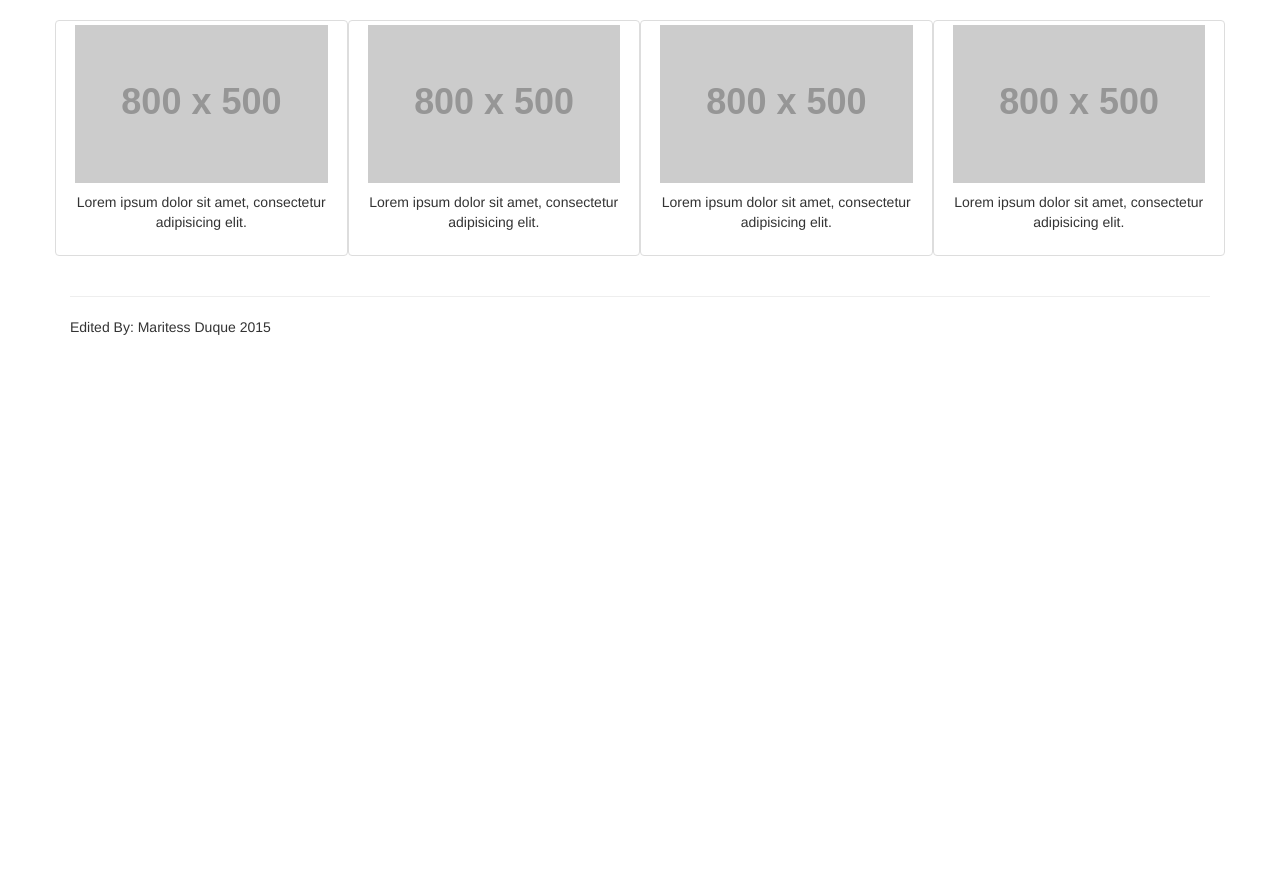
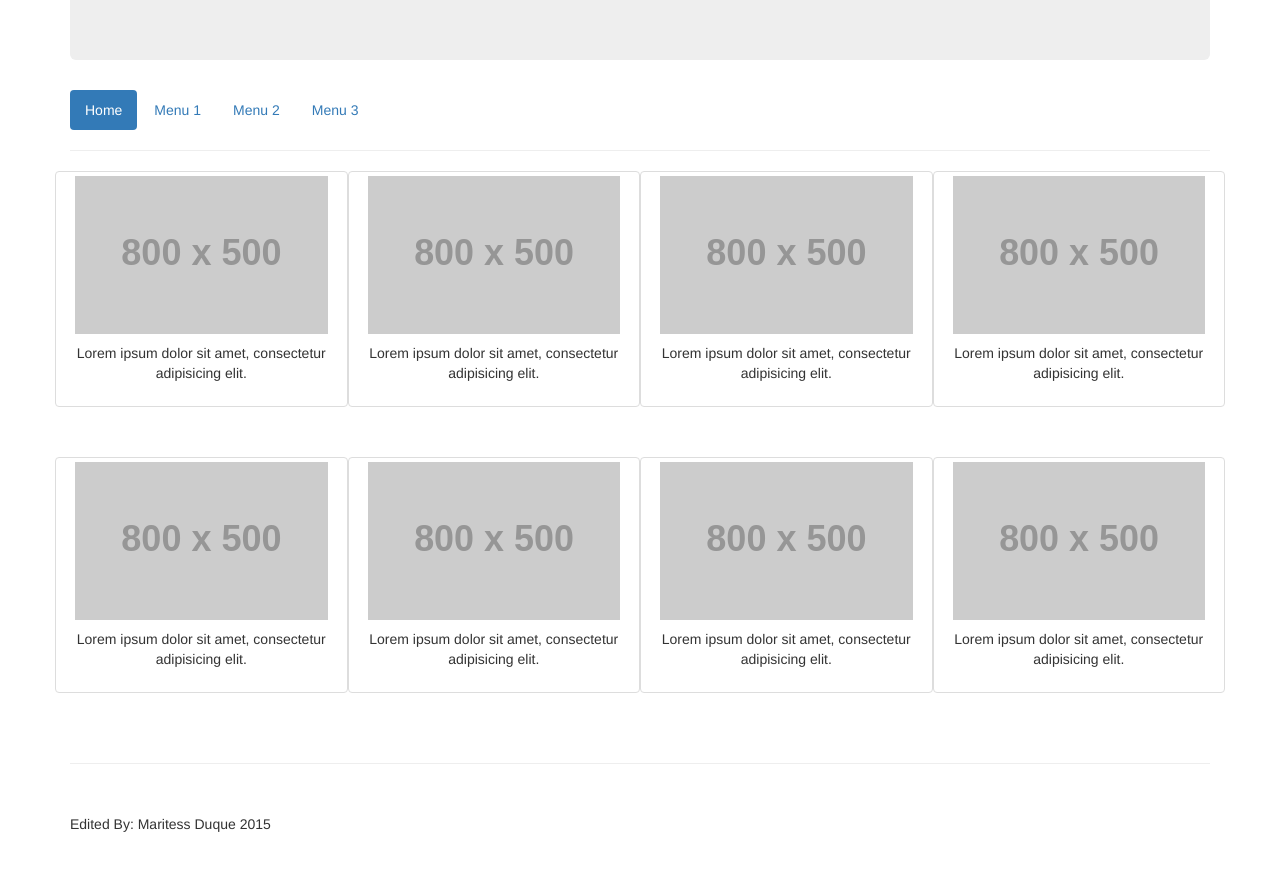
Before and after one commit to tetduque/Duque_Maritess_odigo_exam, a plain HTML site: page index.html in a window 1280 px wide. Shown: the part 250-1144 px from the top of the page. Before the commit the page ends 800 px from the top, so only its background shows below. Drawn offline with nearby package versions, Linux system fonts and the light colour scheme; placeholder pictures from the web are drawn by us.

Commit message:
fixing layout
add heroic-feautures.css

```diff
--- /dev/null
+++ b/css/heroic-features.css
@@ -0,0 +1,21 @@
+/*!
+ * Start Bootstrap - Heroic Features HTML Template (http://startbootstrap.com)
+ * Code licensed under the Apache License v2.0.
+ * For details, see http://www.apache.org/licenses/LICENSE-2.0.
+ */
+
+body {
+    padding-top: 70px; /* Required padding for .navbar-fixed-top. Remove if using .navbar-static-top. Change if height of navigation changes. */
+}
+
+.hero-spacer {
+    margin-top: 50px;
+}
+
+.hero-feature {
+    margin-bottom: 30px;
+}
+
+footer {
+    margin: 50px 0;
+}
--- a/index.html
+++ b/index.html
@@ -8,58 +8,113 @@
     <title>Maritess Duque Exam</title>
 
     <!-- Bootstrap -->
-    <link href="css/bootstrap.min.css" rel="stylesheet">
+	<link href="css/bootstrap.css" rel="stylesheet">
+	<!-- Custom CSS -->
+    <link href="css/heroic-features.css" rel="stylesheet">
 
   </head>
-  <body>
+
+<body>
 <div class="container">
-  <div class="jumbotron">
-    <h1>A Warm Welcome</h1>
-    <p>Resize this responsive page to see the effect!</p>
-  </div>
 
-  <!-- Page Features row 1 -->
+		<header class="jumbotron">
+			<h1>A Warm Welcome</h1>
+			<p>Resize this responsive page to see the effect!</p>
+		</header>
+
+		<ul class="nav nav-pills">
+			<li class="active"><a href="#">Home</a></li>
+			<li><a href="#">Menu 1</a></li>
+			<li><a href="#">Menu 2</a></li>
+			<li><a href="#">Menu 3</a></li>
+		  </ul>
+
+        <hr>
+
+
+		<!-- Page Features row 1 -->
         <div class="row text-center">
 
-            <div class="col-md-3 col-sm-6 hero-feature">
+            <div class="col-md-3  col-sm-6 hero-feature">
                 <div class="thumbnail row">
-                    <img class="col-sm-6 col-md-12 col-lg-12" src="http://placehold.it/800x500" alt="">
-                    <div class="caption col-sm-6 col-md-12 col-lg-12">
+                    <img class="col-sm-6  col-md-12 col-lg-12" src="http://placehold.it/800x500" alt="">
+                    <div class="caption  col-sm-6 col-md-12 col-lg-12">
                         <p>Lorem ipsum dolor sit amet, consectetur adipisicing elit.</p>
                     </div>
                 </div>
             </div>
 
-            <div class="col-md-3 col-sm-6 hero-feature">
+			<div class="col-md-3  col-sm-6 hero-feature">
                 <div class="thumbnail row">
-                    <img class="col-sm-6 col-md-12 col-lg-12" src="http://placehold.it/800x500" alt="">
-                    <div class="caption col-sm-6 col-md-12 col-lg-12">
+                    <img class="col-sm-6  col-md-12 col-lg-12" src="http://placehold.it/800x500" alt="">
+                    <div class="caption  col-sm-6 col-md-12 col-lg-12">
                         <p>Lorem ipsum dolor sit amet, consectetur adipisicing elit.</p>
                     </div>
                 </div>
             </div>
 
-            <div class="col-md-3 col-sm-6 hero-feature">
+			<div class="col-md-3  col-sm-6 hero-feature">
                 <div class="thumbnail row">
-                    <img class="col-sm-6 col-md-12 col-lg-12" src="http://placehold.it/800x500" alt="">
-                    <div class="caption col-sm-6 col-md-12 col-lg-12">
+                    <img class="col-sm-6  col-md-12 col-lg-12" src="http://placehold.it/800x500" alt="">
+                    <div class="caption  col-sm-6 col-md-12 col-lg-12">
                         <p>Lorem ipsum dolor sit amet, consectetur adipisicing elit.</p>
                     </div>
                 </div>
             </div>
 
-            <div class="col-md-3 col-sm-6 hero-feature">
+			<div class="col-md-3  col-sm-6 hero-feature">
                 <div class="thumbnail row">
-                    <img class="col-sm-6 col-md-12 col-lg-12" src="http://placehold.it/800x500" alt="">
-                    <div class="caption col-sm-6 col-md-12 col-lg-12">
+                    <img class="col-sm-6  col-md-12 col-lg-12" src="http://placehold.it/800x500" alt="">
+                    <div class="caption  col-sm-6 col-md-12 col-lg-12">
+                        <p>Lorem ipsum dolor sit amet, consectetur adipisicing elit.</p>
+                    </div>
+                </div>
+            </div>
+        </div>
+        <!-- /.row -->
+
+		<!-- Page Features row 2 -->
+        <div class="row text-center">
+
+            <div class="col-md-3  col-sm-6 hero-feature">
+                <div class="thumbnail row">
+                    <img class="col-sm-6  col-md-12 col-lg-12" src="http://placehold.it/800x500" alt="">
+                    <div class="caption  col-sm-6 col-md-12 col-lg-12">
                         <p>Lorem ipsum dolor sit amet, consectetur adipisicing elit.</p>
                     </div>
                 </div>
             </div>
 
+			<div class="col-md-3  col-sm-6 hero-feature">
+                <div class="thumbnail row">
+                    <img class="col-sm-6  col-md-12 col-lg-12" src="http://placehold.it/800x500" alt="">
+                    <div class="caption  col-sm-6 col-md-12 col-lg-12">
+                        <p>Lorem ipsum dolor sit amet, consectetur adipisicing elit.</p>
+                    </div>
+                </div>
+            </div>
+
+			<div class="col-md-3  col-sm-6 hero-feature">
+                <div class="thumbnail row">
+                    <img class="col-sm-6  col-md-12 col-lg-12" src="http://placehold.it/800x500" alt="">
+                    <div class="caption  col-sm-6 col-md-12 col-lg-12">
+                        <p>Lorem ipsum dolor sit amet, consectetur adipisicing elit.</p>
+                    </div>
+                </div>
+            </div>
+
+			<div class="col-md-3  col-sm-6 hero-feature">
+                <div class="thumbnail row">
+                    <img class="col-sm-6  col-md-12 col-lg-12" src="http://placehold.it/800x500" alt="">
+                    <div class="caption  col-sm-6 col-md-12 col-lg-12">
+                        <p>Lorem ipsum dolor sit amet, consectetur adipisicing elit.</p>
+                    </div>
+                </div>
+            </div>
         </div>
         <!-- /.row -->
-<hr>
+
+		<hr>
 
         <!-- Footer -->
         <footer>
```
